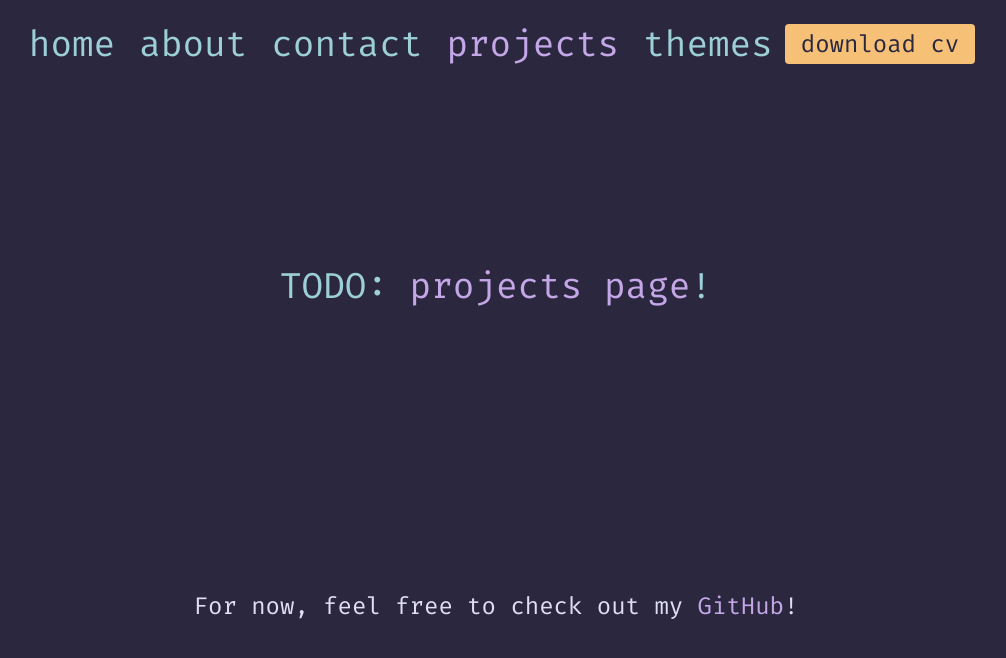
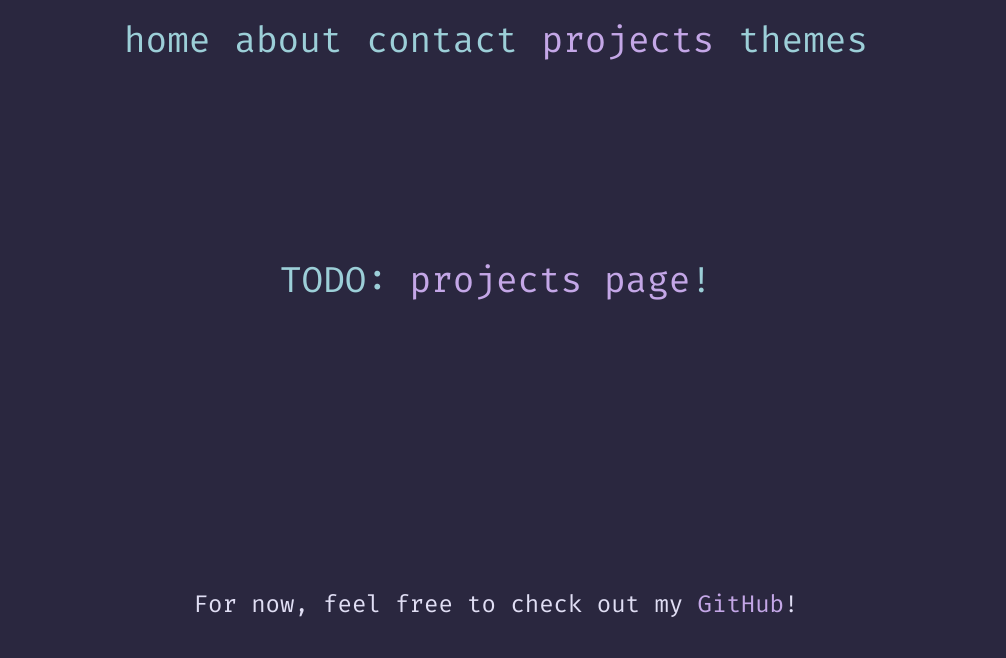
Before and after one commit to mikeycodingstuff/mikeycodingstuff.github.io, a Vue app: page /projects in a window 1280 px wide. Shown: the top 658 px of the page, without its empty margins (144-1150 px from the left). Built offline with nearby package versions, Linux system fonts and the light colour scheme.

Commit message:
remove references to cv for privacy

```diff
--- a/src/components/nav/NavBar.vue
+++ b/src/components/nav/NavBar.vue
@@ -1,13 +1,5 @@
 <script setup lang="ts">
 import NavLink from '@/components/nav/NavLink.vue';
-import { ref } from 'vue';
-import { vOnClickOutside } from '@vueuse/components';
-
-const modal = ref(false);
-
-function closeModal() {
-  modal.value = false;
-}
 </script>
 
 <!--TODO: responsiveness on mobile. probably hamburger menu-->
@@ -18,42 +10,5 @@ function closeModal() {
     <nav-link link="contact" name="contact" />
     <nav-link link="projects" name="projects" />
     <nav-link link="themes" name="themes" />
-    <!--    TODO: update cv and then add to the repo and change this code-->
-    <!--    <a href="/mikey-ying-cv.pdf" download="mikey-ying-cv.pdf" class="inline-block">-->
-    <!--      <button-->
-    <!--        class="rounded w-full h-full p-1 px-4 text-nowrap bg-theme-main text-theme-bg hover:bg-theme-text focus:outline-none focus:ring-4 focus:ring-theme-text underline-offset-4 transition duration-300"-->
-    <!--      >-->
-    <!--        download cv-->
-    <!--      </button>-->
-    <!--    </a>-->
-    <div class="relative my-10 md:my-3 md:mx-0 mx-auto">
-      <button
-        @click="modal = true"
-        class="rounded p-1 px-4 text-3xl md:text-xl lg:text-2xl text-nowrap bg-theme-accent-alt text-theme-bg hover:bg-theme-text focus:outline-none focus:ring-4 focus:ring-theme-text underline-offset-4 transition duration-300"
-      >
-        download cv
-      </button>
-      <transition name="fade">
-        <div
-          v-if="modal"
-          v-on-click-outside="closeModal"
-          class="absolute left-1/2 transform -translate-x-1/2 rounded p-3 mt-2 text-base md:text-xs lg:text-sm bg-theme-main text-theme-bg selection:bg-theme-text w-max items-center"
-        >
-          Todo: rewrite CV 😅
-        </div>
-      </transition>
-    </div>
   </div>
 </template>
-
-<style scoped>
-.fade-enter-active,
-.fade-leave-active {
-  transition: opacity 300ms ease-in-out;
-}
-
-.fade-enter-from,
-.fade-leave-to {
-  opacity: 0;
-}
-</style>
```
